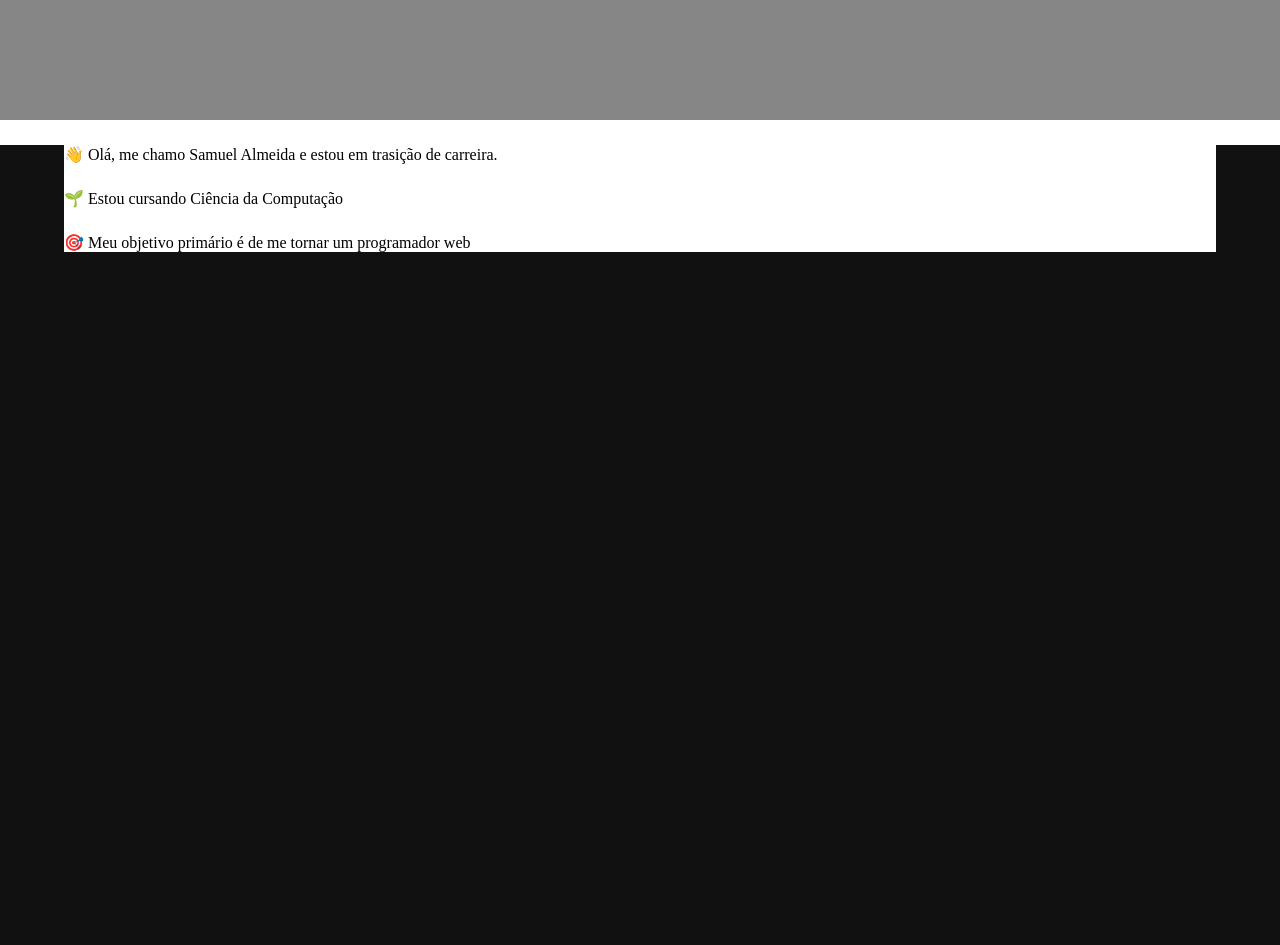
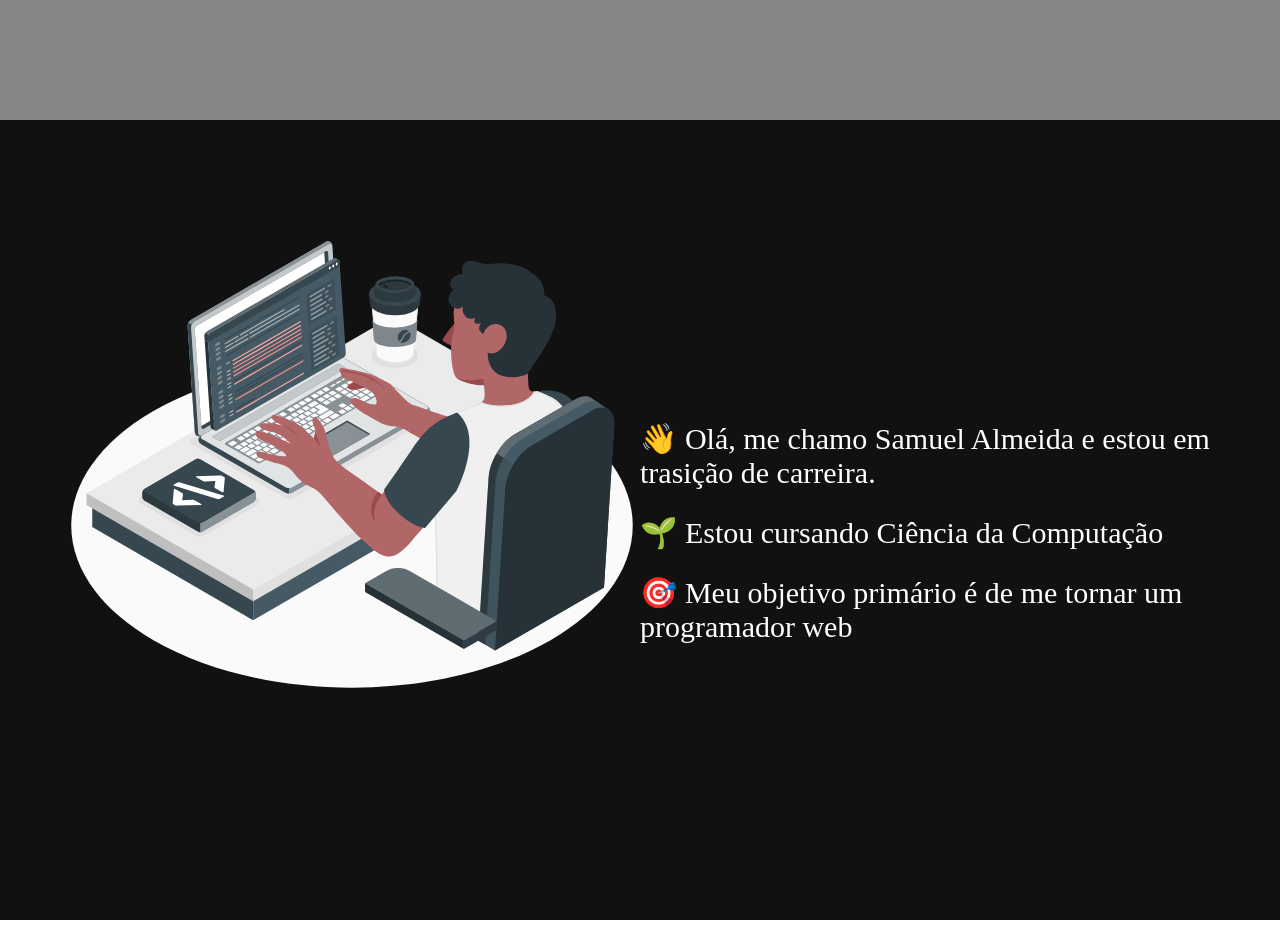
Before and after one commit to SamuelAlmeidaS/X, a plain HTML site: page index.html in a window 1280 px wide. Shown: the part 680-1625 px from the top of the page. After the commit the page ends 1600 px from the top, so only its background shows below. Drawn offline with Linux system fonts and the light colour scheme.

Commit message:
add: img about me

```diff
--- a/style.css
+++ b/style.css
@@ -47,7 +47,20 @@
 .content-aboutMe {
     width: 90%;
     margin: auto;
-    background-color: #FFF;
+    height: 100%;
+    display: flex;
+}
+
+.aboutMe-img {
+    flex:1;
+    background-image: url("./asset/img/Hand\ coding-amico.svg");
+    background-repeat: no-repeat;
+    margin-bottom: 80px;
+}
+.aboutMe-text {
+    flex: 1;
+    display: flex;
+    align-items: center;
 }
 
 .aboutMe-text ul {
@@ -56,4 +69,6 @@
 
 .aboutMe-text ul li {
     margin-top: 25px;
+    font-size: 30px;
+    color: #FFF;
 }
```
Also changed, not shown: asset/img/Hand coding-amico.svg (added).
